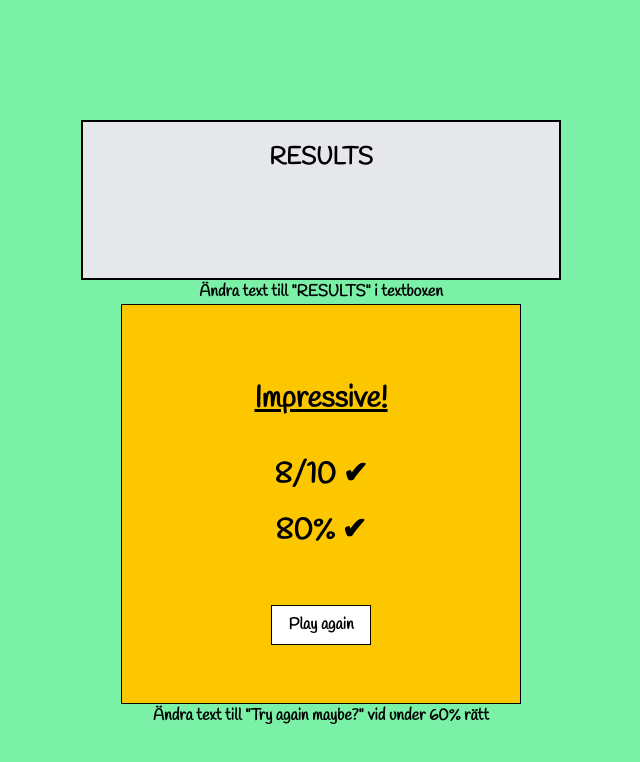
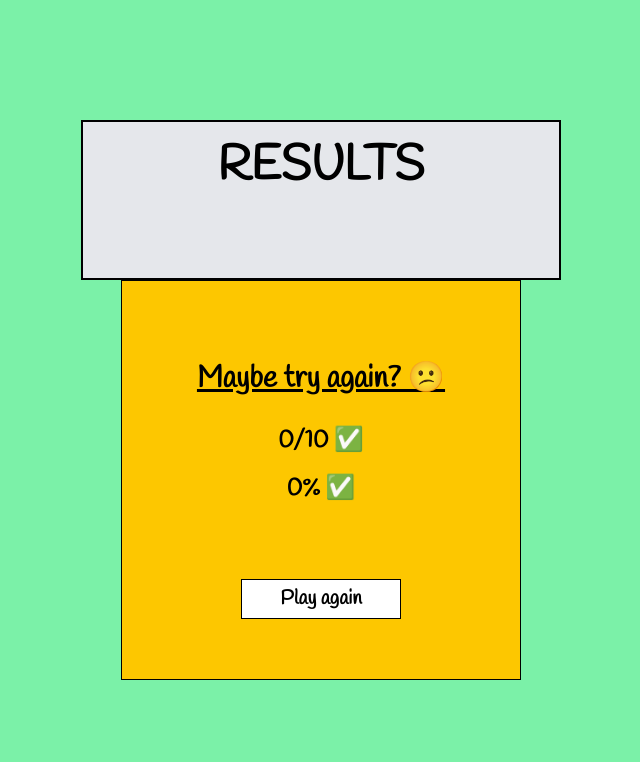
Before and after one commit to smnmnssn/my-react-app, a React (Vite) app: page /resultpage in a window 1280 px wide. Shown: the top 762 px of the page, without its empty margins (319-959 px from the left). Built offline with nearby package versions, Linux system fonts and the light colour scheme; a web font is replaced by a local one.

Commit message:
added correct result and text on resultscreen

```diff
--- a/src/Components/Question/QuestionTextBox.tsx
+++ b/src/Components/Question/QuestionTextBox.tsx
@@ -6,7 +6,7 @@ export default function QuestionTextBox({ question }: Props) {
   return (
     <>
       <div className="flex flex-col border-2 bg-gray-200 w-120 h-40">
-        <p className="text-2xl text-center p-5">{ question }</p>
+        <p className="text-5xl text-center p-5">{ question }</p>
       </div>
     </>
   );
--- a/src/Components/Result/ResultBox.tsx
+++ b/src/Components/Result/ResultBox.tsx
@@ -1,28 +1,38 @@
+import { useLocation, useNavigate } from "react-router";
+
 export default function ResultBox() {
+  const location = useLocation();
+  const navigate = useNavigate();
+  const { score, totalQuestions } = location.state || {
+    score: 0,
+    totalQuestions: 10,
+  }; // 🛠️ Standardvärde om något saknas
+
+  // ✅ Beräkna procentandel
+  const percentage = Math.round((score / totalQuestions) * 100);
+
+  // ✅ Anpassa meddelande beroende på resultat
+  const resultMessage = percentage >= 60 ? "Impressive! 🎉" : "Maybe try again? 😕";
+
   return (
     <>
-      <div className="flex flex-col border bg-yellow-400 w-100 h-100">
-        <div className="flex flex-col p-4 m-10 text-2xl">
-          <p className="flex justify-center text-3xl p-5 underline">Impressive!</p>
-          <p className="flex justify-center text-3xl p-5">8/10 ✔</p>
-          <p className="flex justify-center text-3xl">80% ✔</p>
+      <div className="flex flex-col border bg-yellow-400 w-100 h-100 items-center">
+        <p className="text-3xl mt-20 mb-5 underline">{resultMessage}</p>
+        <p className="text-2xl m-2">
+        {score}/{totalQuestions} ✅
+        </p>
+        <p className="text-2xl mt-2">{percentage}% ✅</p>
+        {/* Knapp för att spela igen */}
+        <div className="flex-1">
+        </div>
 
-
-        </div>
-        <div className="flex-1"></div>
-        <div className="flex justify-center mb-15">
-          <button
-            onClick={clickMe}
-            className="border w-25 bg-white h-10 hover:cursor-pointer"
-          >
-            Play again
-          </button>
-        </div>
+        <button
+          className="border mb-15 w-40 bg-white h-10 mt-5 hover:cursor-pointer text-xl"
+          onClick={() => navigate("/")}
+        >
+          Play again
+        </button>
       </div>
     </>
   );
 }
-
-function clickMe() {
-  alert("You clicked me!");
-}
--- a/src/Pages/QuizPage.tsx
+++ b/src/Pages/QuizPage.tsx
@@ -15,6 +15,47 @@ const questions = [
     answers: ["Brendan Eich", "Linus Torvalds", "Elon Musk"],
     correct: "Brendan Eich",
   },
+  {
+    text: "Who developed JavaScript?",
+    answers: ["B", "LX", "Elon X"],
+    correct: "Brendan Eich",
+  },
+  {
+    text: "Who developed JavaScript?",
+    answers: ["dwaDAWD", "Ldd", "dwdaw"],
+    correct: "Brendan Eich",
+  },
+  {
+    text: "Who developed JavaScript?",
+    answers: ["vxc", "dwdw", "waassssk"],
+    correct: "Brendan Eich",
+  },
+  {
+    text: "Who developed JavaScript?",
+    answers: ["Brendan Eich", "Linus Torvalds", "Elon Musk"],
+    correct: "Brendan Eich",
+  },
+  {
+    text: "Who developed JavaScript?",
+    answers: ["Brendan Eich", "Linus Torvalds", "Elon Musk"],
+    correct: "Brendan Eich",
+  },
+  {
+    text: "Who developed JavaScript?",
+    answers: ["Brendan Eich", "Linus Torvalds", "Elon Musk"],
+    correct: "Brendan Eich",
+  },
+  {
+    text: "Who developed JavaScript?",
+    answers: ["Brendan Eich", "Linus Torvalds", "Elon Musk"],
+    correct: "Brendan Eich",
+  },
+  {
+    text: "Who developed JavaScript?",
+    answers: ["Brendan Eich", "Linus Torvalds", "Elon Musk"],
+    correct: "Brendan Eich",
+  },
+
 ];
 
 export default function QuizPage() {
--- a/src/Pages/ResultPage.tsx
+++ b/src/Pages/ResultPage.tsx
@@ -1,11 +1,17 @@
 import QuestionTextBox from "../Components/Question/QuestionTextBox";
 import ResultBox from "../Components/Result/ResultBox";
+// import ResultBox from "../Components/Result/ResultBox";
 
 export default function ResultPage() {
+
   return (
     <div className="flex flex-col items-center pt-30">
-      <QuestionTextBox question="RESULTS" /> Ändra text till "RESULTS" i textboxen
-      <ResultBox /> Ändra text till "Try again maybe?" vid under 60% rätt
+    <QuestionTextBox question="RESULTS" />
+    <ResultBox />
+
     </div>
   );
 }
+{/* <QuestionTextBox question="RESULTS" /> Ändra text till "RESULTS" i
+textboxen
+<ResultBox /> Ändra text till "Try again maybe?" vid under 60% rätt */}
```
